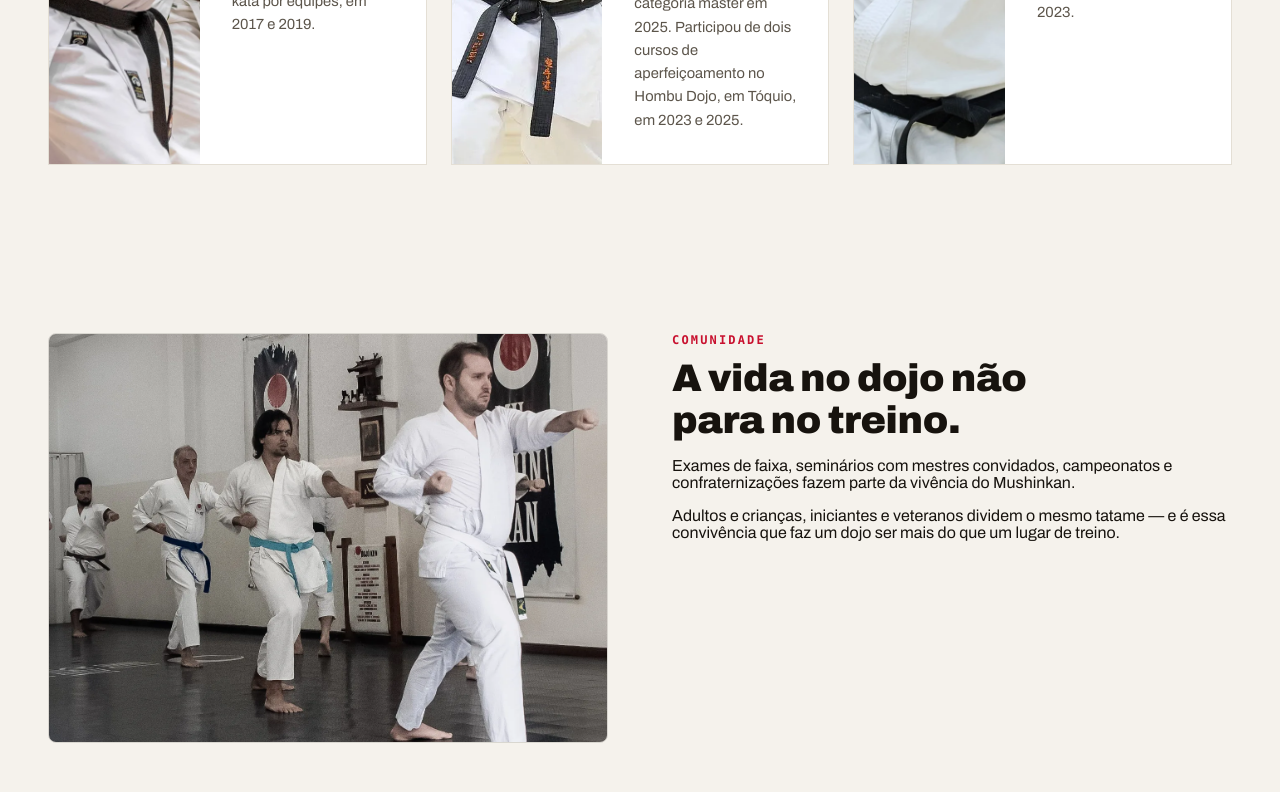
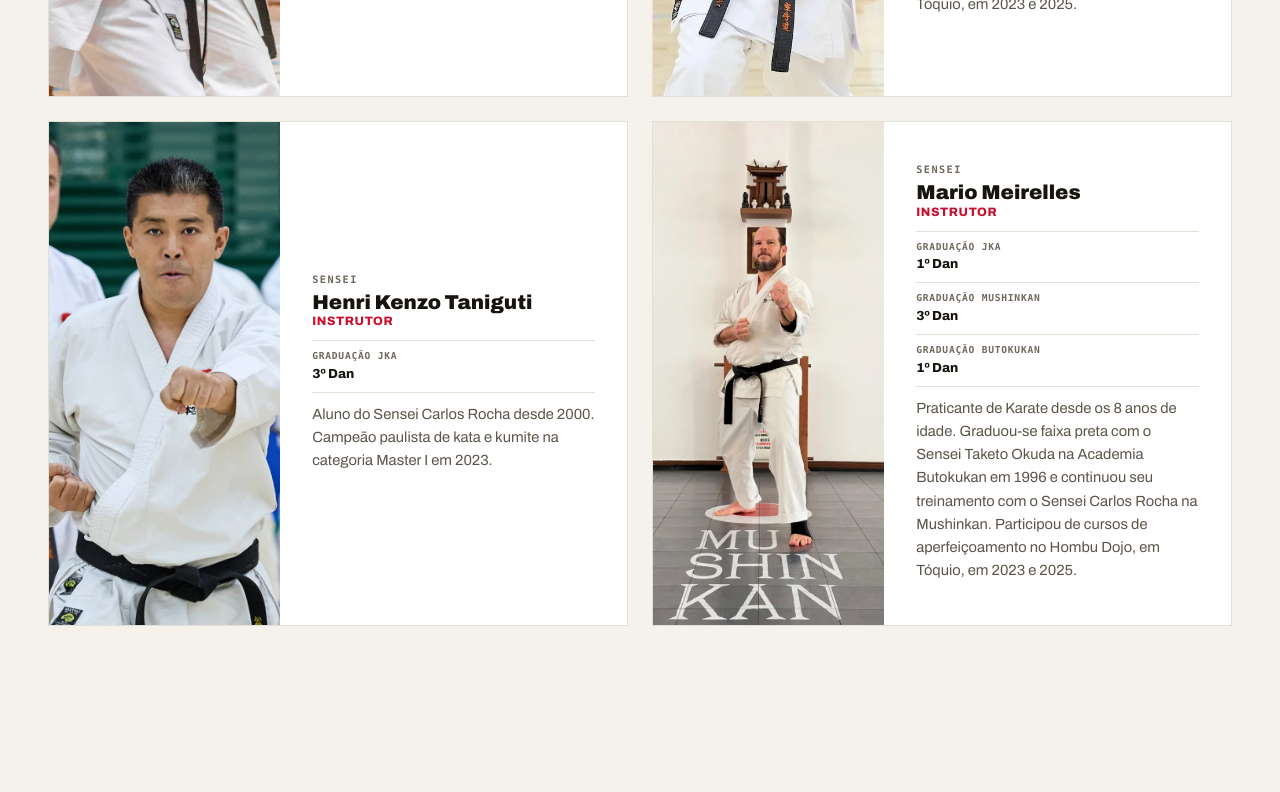
Before and after one commit to rikicx/mushinkan, a Next.js app: page /o-dojo in a window 1280 px wide. Shown: the part 4240-5032 px from the top of the page. Built offline with nearby package versions, Linux system fonts and the light colour scheme; a web font is replaced by a local one.

Commit message:
feat(instructors): add Mario Meirelles

```diff
--- a/src/components/Cards.module.css
+++ b/src/components/Cards.module.css
@@ -191,7 +191,7 @@
 
 .leadGrid {
   display: grid;
-  grid-template-columns: repeat(3, minmax(0, 1fr));
+  grid-template-columns: repeat(2, minmax(0, 1fr));
   gap: 24px;
   margin-top: 24px;
   grid-auto-rows: 1fr;
--- a/src/data/site.ts
+++ b/src/data/site.ts
@@ -603,6 +603,20 @@ export const senseis: Sensei[] = [
     summary:
       "Aluno do Sensei Carlos Rocha desde 2000. Campeão paulista de kata e kumite na categoria Master I em 2023.",
     image: "/images/sensei-kenzo-taniguti.webp"
+  },
+  {
+    name: "Mario Meirelles",
+    credentials: [
+      { label: "Graduação JKA", value: "1º Dan" },
+      { label: "Graduação Mushinkan", value: "3º Dan" },
+      { label: "Graduação Butokukan", value: "1º Dan" }
+    ],
+    role: "Instrutor",
+    tier: "support",
+    summary:
+      "Praticante de Karate desde os 8 anos de idade. Graduou-se faixa preta com o Sensei Taketo Okuda na Academia Butokukan em 1996 e continuou seu treinamento com o Sensei Carlos Rocha na Mushinkan. Participou de cursos de aperfeiçoamento no Hombu Dojo, em Tóquio, em 2023 e 2025.",
+    image: "/images/sensei-mario-meirelles.webp",
+    imagePosition: "center 42%"
   }
 ];
 
```
Also changed, not shown: public/images/sensei-mario-meirelles.webp (added).
